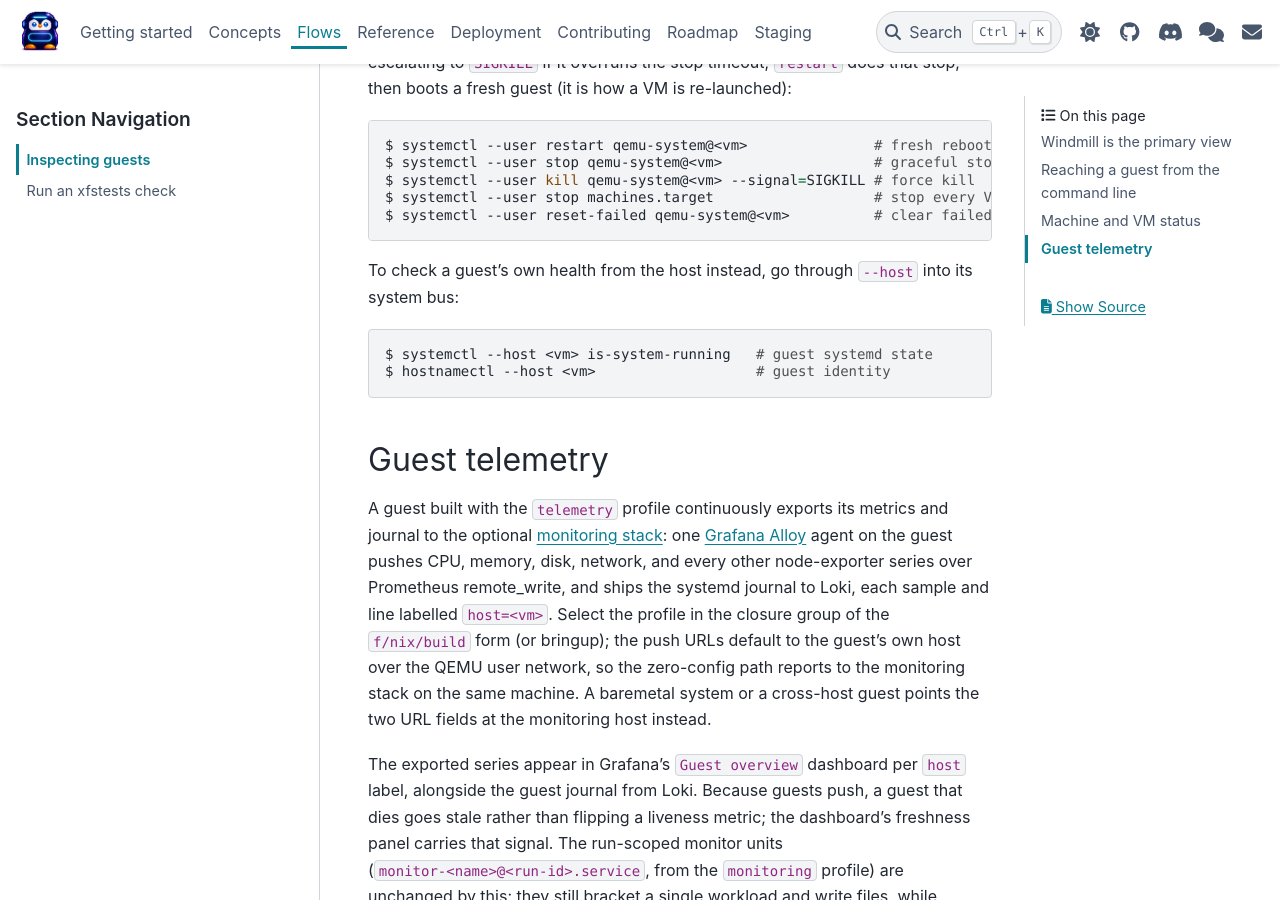
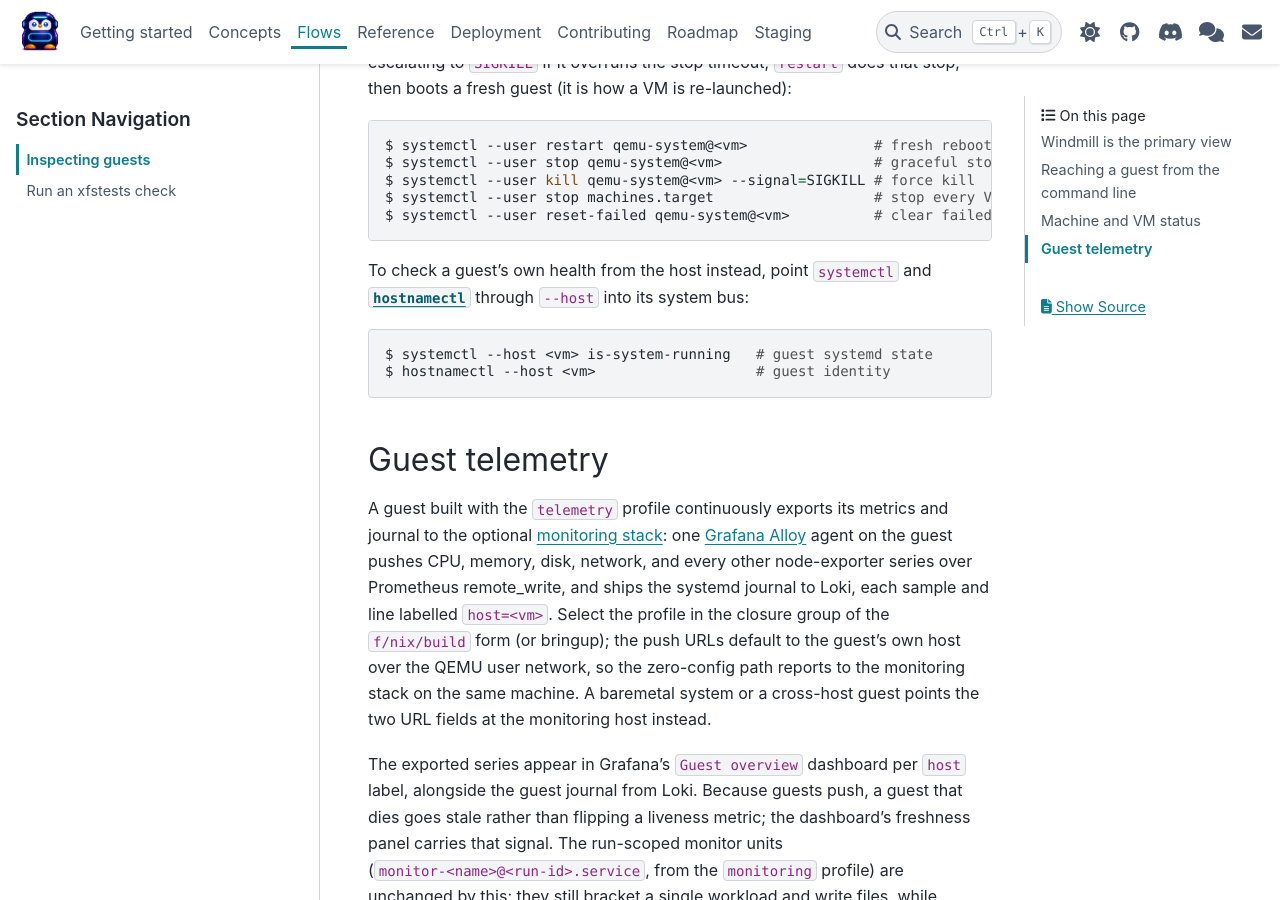
Before and after one commit to dagomez137/kdevops-ng, a Sphinx documentation site: the page built from docs/flows/guests.rst, in a window 1280 px wide and 900 px high, scrolled down 2354 px. Built offline with Sphinx 7.4.7 and the PyData theme 0.15.4, drawn with Linux system fonts in a browser that asks for light colours.

Commit message:
docs: wire hostnamectl into prose and drop the dead psql link
An audit of the cmd_links table found two entries no :cmd: reference
uses. hostnamectl appears in the guests page's health-check console
block, so give it the first-mention prose link the linking rules ask
for, right where the block is introduced; systemctl in that sentence
stays plain since its first mention is linked earlier in the page.
psql is mentioned nowhere, so its entry goes; re-adding it is one
line when a page first names it.

Generated-by: Claude AI
Signed-off-by: Daniel Gomez <da.gomez@kernel.org>

```diff
--- a/docs/conf.py
+++ b/docs/conf.py
@@ -96,7 +96,6 @@ cmd_links = {
     "prometheus": "https://prometheus.io/docs/prometheus/latest/",
     "loki": "https://grafana.com/docs/loki/latest/",
     "alloy": "https://grafana.com/docs/alloy/latest/",
-    "psql": "https://www.postgresql.org/docs/16/app-psql.html",
     "RuntimeMaxSec": f"{_SYSTEMD}/systemd.service.html#RuntimeMaxSec=",
     "systemd-escape": f"{_SYSTEMD}/systemd-escape.html",
     "timeout": f"{_MAN7}/timeout.1.html",
--- a/docs/flows/guests.rst
+++ b/docs/flows/guests.rst
@@ -115,8 +115,8 @@ stop, then boots a fresh guest (it is how a VM is re-launched):
    $ systemctl --user stop machines.target                   # stop every VM
    $ systemctl --user reset-failed qemu-system@<vm>          # clear failed
 
-To check a guest's own health from the host instead, go through ``--host`` into
-its system bus:
+To check a guest's own health from the host instead, point ``systemctl`` and
+:cmd:`hostnamectl` through ``--host`` into its system bus:
 
 .. code-block:: console
 
```
